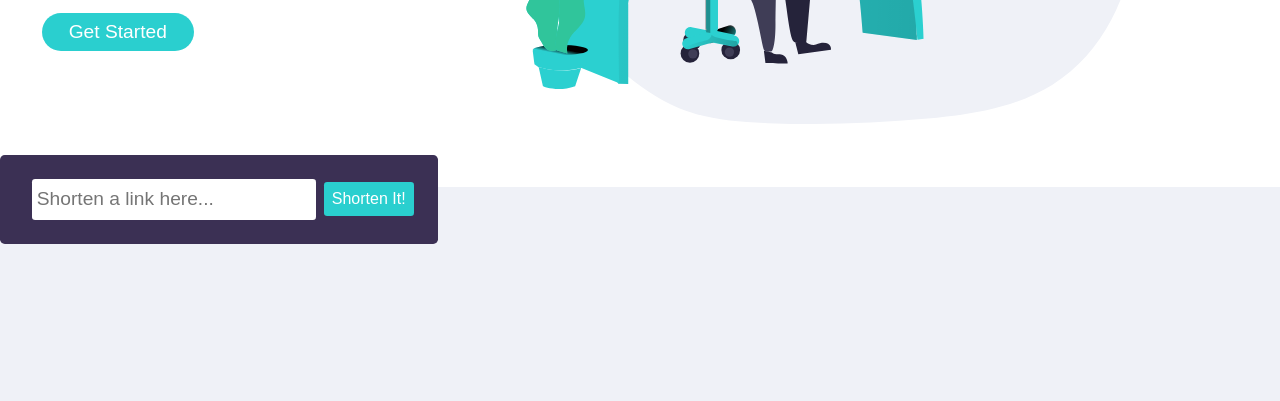
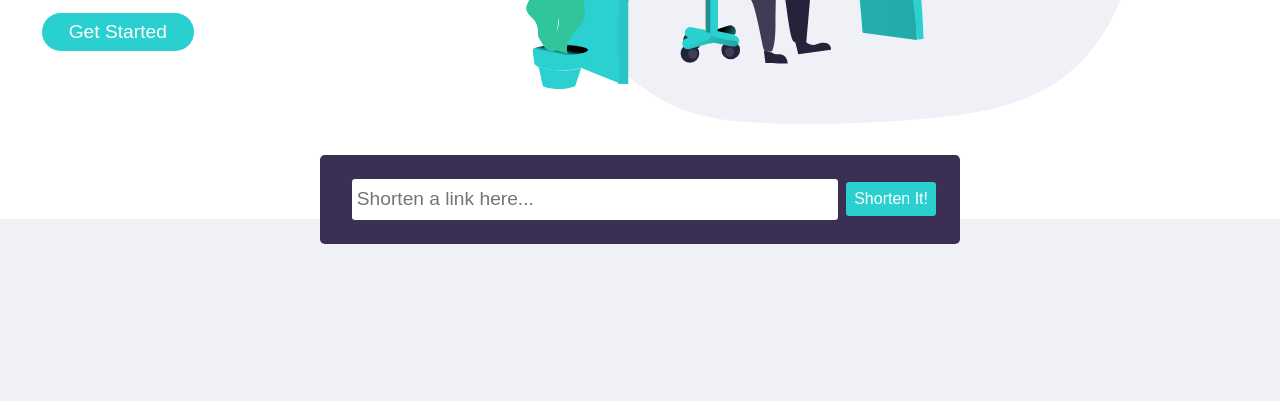
Before and after one commit to JuanSalda91/URL-shortening-API-landing-page, a website: page index.html in a window 1280 px wide. Shown: the part 394-795 px from the top of the page. Drawn offline with Linux system fonts and the light colour scheme.

Commit message:
minor styling modifications in the generated links container

```diff
--- a/src/styles/index.css
+++ b/src/styles/index.css
@@ -182,6 +182,17 @@ input {
     justify-content: space-between;
     align-items: center;
     box-shadow: 0 2px 10px rgba(0,0,0,0.05);
+}
+
+.link-input {
+    height: auto;
+    background: linear-gradient(to bottom, white 50%, #eff1f7 50%);
+
+    /* Add these lines: */
+    display: flex;
+    flex-direction: column; /* Forces children (Form and Results) to stack vertically */
+    align-items: center;    /* Centers them horizontally */
+    padding-bottom: 2rem;   /* Adds some space at the bottom */
 }
 
 .original-link {
```
